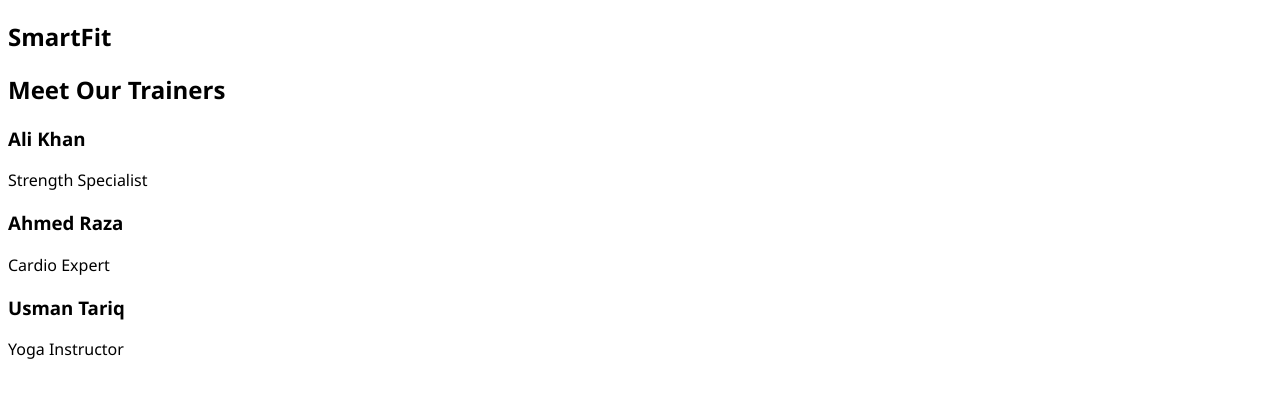
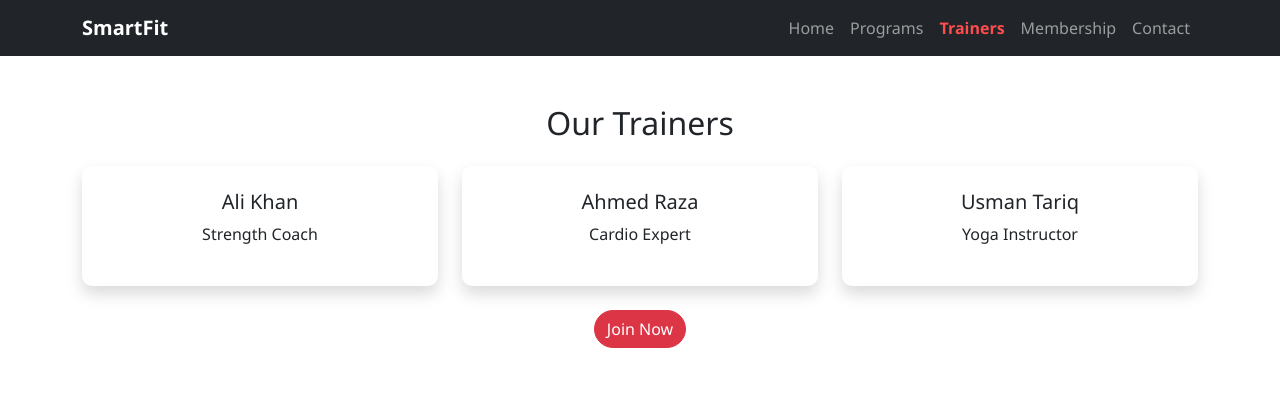
Before and after one commit to amiratgit7/Smart-Club, a website: page src/trainers.html in a window 1280 px wide. Drawn offline with nearby package versions, Linux system fonts and the light colour scheme.

Commit message:
Added Trainers Page

```diff
--- a/src/trainers.html
+++ b/src/trainers.html
@@ -2,37 +2,56 @@
 <html lang="en">
 <head>
 <meta charset="UTF-8">
+<meta name="viewport" content="width=device-width, initial-scale=1.0">
 <title>Trainers</title>
+
+<link href="https://cdn.jsdelivr.net/npm/bootstrap@5.3.0/dist/css/bootstrap.min.css" rel="stylesheet">
 <link rel="stylesheet" href="../styles/style.css">
 </head>
 
 <body>
 
-<header>
-  <nav class="navbar">
-    <h1 class="logo">SmartFit</h1>
-  </nav>
-</header>
+<nav class="navbar navbar-expand-lg navbar-dark bg-dark sticky-top">
+  <div class="container">
+    <a class="navbar-brand fw-bold" href="index.html">SmartFit</a>
 
-<section class="page">
-  <h2>Meet Our Trainers</h2>
+    <button class="navbar-toggler" data-bs-toggle="collapse" data-bs-target="#navMenu">
+      <span class="navbar-toggler-icon"></span>
+    </button>
 
-  <div class="card">
-    <h3>Ali Khan</h3>
-    <p>Strength Specialist</p>
+    <div class="collapse navbar-collapse" id="navMenu">
+      <ul class="navbar-nav ms-auto">
+        <li><a class="nav-link" href="index.html">Home</a></li>
+        <li><a class="nav-link" href="programs.html">Programs</a></li>
+        <li><a class="nav-link" href="trainers.html">Trainers</a></li>
+        <li><a class="nav-link" href="membership.html">Membership</a></li>
+        <li><a class="nav-link" href="contact.html">Contact</a></li>
+      </ul>
+    </div>
+  </div>
+</nav>
+
+<section class="container py-5 text-center">
+  <h2 class="mb-4">Our Trainers</h2>
+
+  <div class="row g-4">
+    <div class="col-md-4"><div class="card p-4 shadow"><h5>Ali Khan</h5><p>Strength Coach</p></div></div>
+    <div class="col-md-4"><div class="card p-4 shadow"><h5>Ahmed Raza</h5><p>Cardio Expert</p></div></div>
+    <div class="col-md-4"><div class="card p-4 shadow"><h5>Usman Tariq</h5><p>Yoga Instructor</p></div></div>
   </div>
 
-  <div class="card">
-    <h3>Ahmed Raza</h3>
-    <p>Cardio Expert</p>
-  </div>
+  <a href="membership.html" class="btn btn-danger mt-4">Join Now</a>
+</section>
 
-  <div class="card">
-    <h3>Usman Tariq</h3>
-    <p>Yoga Instructor</p>
-  </div>
+<script src="https://cdn.jsdelivr.net/npm/bootstrap@5.3.0/dist/js/bootstrap.bundle.min.js"></script>
 
-</section>
+<script>
+document.querySelectorAll(".nav-link").forEach(link => {
+  if(link.href === window.location.href){
+    link.classList.add("active");
+  }
+});
+</script>
 
 </body>
 </html>
```
